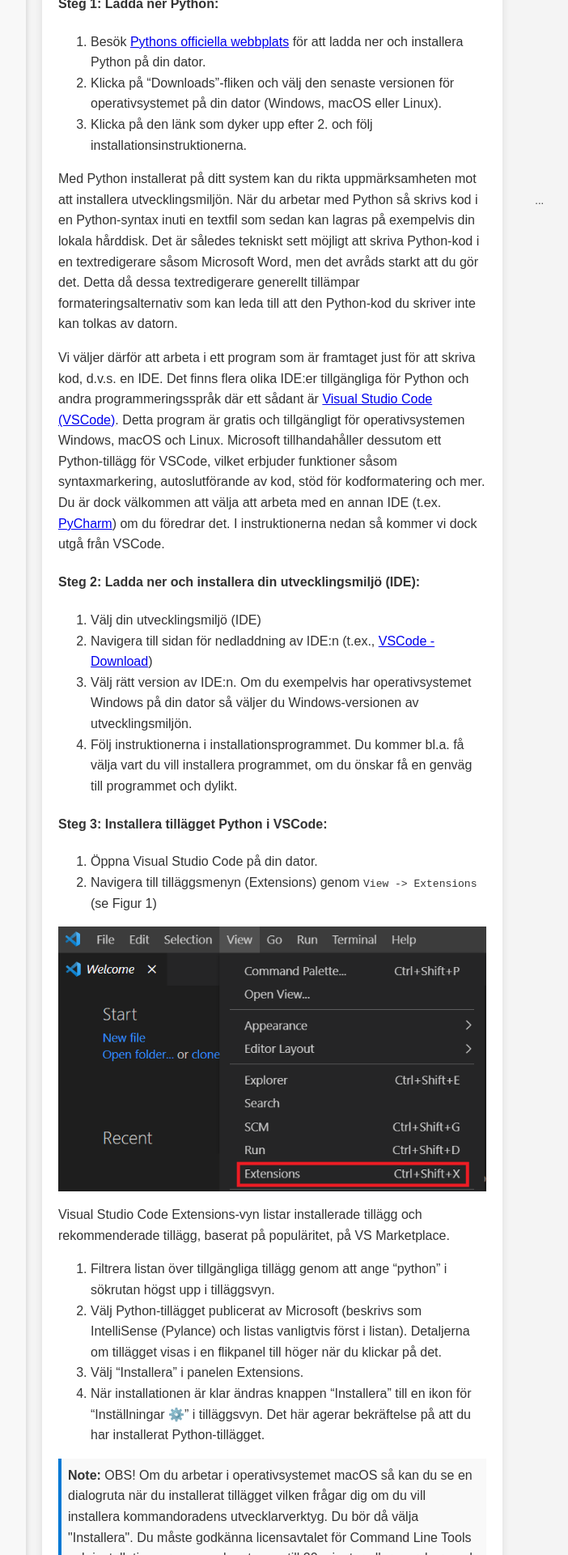
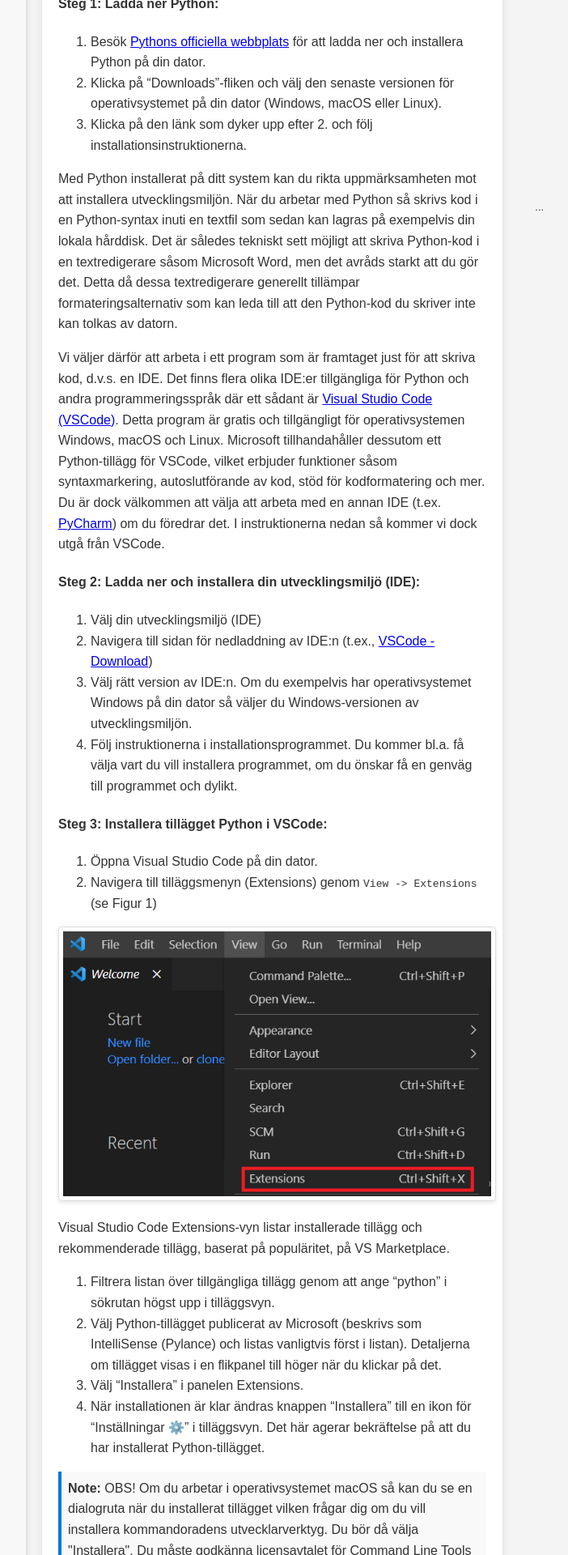
Before and after one commit to noitaloiv/fundamentalPython, a Jekyll site: the page built from week1/introduction.md, in a window 1280 px wide. Shown: the part 1576-3496 px from the top of the page at 81% size, without its empty margins (348-1050 px from the left). Built offline with Jekyll 4.4.1, drawn with Linux system fonts in a browser that asks for light colours.

Commit message:
Update introduction.md

```diff
--- a/week1/introduction.md
+++ b/week1/introduction.md
@@ -50,7 +50,7 @@ Vi väljer därför att arbeta i ett program som är framtaget just för att skr
 1. Öppna Visual Studio Code på din dator.
 2. Navigera till tilläggsmenyn (Extensions) genom `View -> Extensions` (se Figur 1)
 
-![Extensions in VSCode](../assets/images/Extensions_VSCode.png)
+![Extensions in VSCode](../assets/images/Extensions_VSCode.png){: .styled-image }
 
 Visual Studio Code Extensions-vyn listar installerade tillägg och rekommenderade tillägg, baserat på populäritet, på VS Marketplace.
 
```
